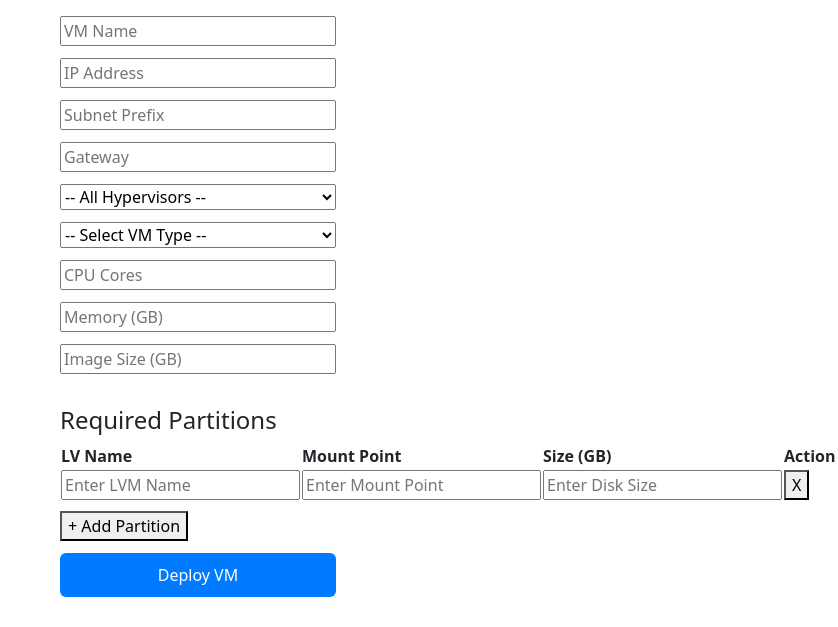
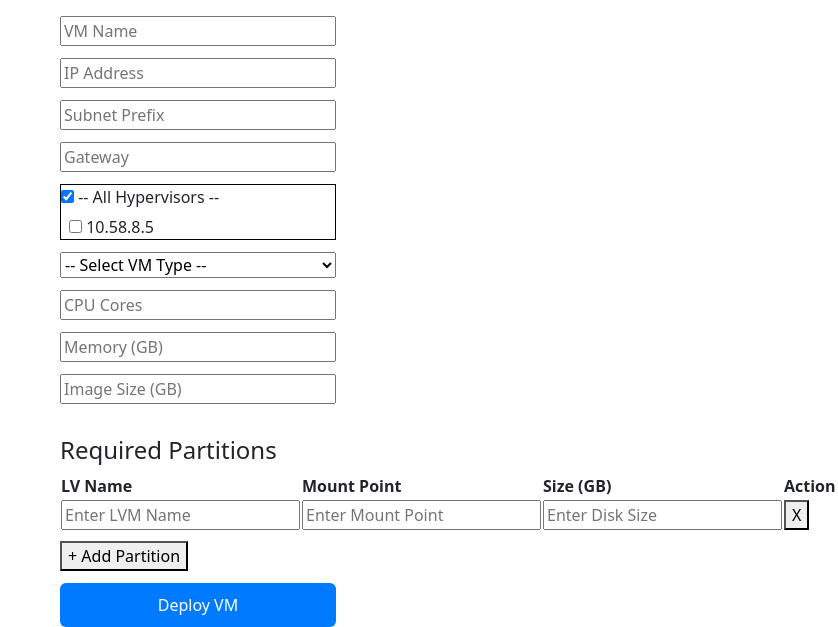
Before and after one commit to kasimani/VM_Deployment_Automation, a Flask app: page /deploy_vm in a window 1280 px wide. Shown: the part 181-808 px from the top of the page, without its empty margins (442-1280 px from the left). Before the commit the page ends 778 px from the top, so only its background shows below. Run offline with Flask 3, Linux system fonts and the light colour scheme; data comes from the database, SQL or seed files in the repository.

Commit message:
Check Box option for HVs

```diff
--- a/deploy_vm_handler2.py
+++ b/deploy_vm_handler2.py
@@ -127,7 +127,7 @@ def deploy_vm_route(request, render_template, redirect, url_for, flash):
         ip_addr = (request.form.get("ip_addr") or "").strip()
         subnetprefix = (request.form.get("subnetprefix") or "24").strip()
         vm_gateway = (request.form.get("vm_gateway") or "").strip()
-        hv_id_selected = request.form.get("hv_id")
+        hv_id_selected = request.form.getlist("hv_id")
 
         qcow2_images = {
             "deployer": "NSP_K8S_PLATFORM_RHEL*.qcow2",
@@ -178,8 +178,12 @@ def deploy_vm_route(request, render_template, redirect, url_for, flash):
 
         bundles = [{"base_name": base_name, "count": vm_count, "spec": base_spec}]
 
-        if hv_id_selected and hv_id_selected.lower() != "all":
-            hypervisors = [hv for hv in hypervisors if str(hv["id"]) == hv_id_selected]
+        # if hv_id_selected and hv_id_selected.lower() != "all":
+        #     hypervisors = [hv for hv in hypervisors if str(hv["id"]) == hv_id_selected]
+        if not hv_id_selected or "all" in hv_id_selected:
+            pass
+        else:
+            hypervisors = [hv for hv in hypervisors if str(hv["id"]) in hv_id_selected]
 
         plan = build_deployment_plan(hypervisors, bundles)
         logging.info(f"Deployment plan: {plan}")
--- a/templates/deploy_vm.html
+++ b/templates/deploy_vm.html
@@ -9,15 +9,59 @@
         <input type="text" name="subnetprefix" placeholder="Subnet Prefix" required>
         <input type="text" name="vm_gateway" placeholder="Gateway" required>
 
-        <select name="hv_id">
-            <option value="all" selected>-- All Hypervisors --</option>
+<!--        <select name="hv_id">
+            <option value="all" selected>&#45;&#45; All Hypervisors &#45;&#45;</option>
             {% for hv in hypervisors %}
                 <option value="{{ hv.id }}">{{ hv.ip }}</option>
             {% endfor %}
-        </select>
+        </select>-->
 
+        <div style="display:flex; flex-direction:column; gap:6px; border: 1px solid black;">
+
+              <label><input type="checkbox" id="hv_all" value="all" checked> -- All Hypervisors --</label>
+
+              <div id="hv_list" style="padding-left:8px;">
+                {% for hv in hypervisors %}
+                  <label style="display:block;">
+                    <input type="checkbox" name="hv_id" value="{{ hv.id }}" class="hv_item">
+                    {{ hv.ip }}
+                  </label>
+                {% endfor %}
+              </div>
+        </div>
+
+        <script>
+          // Simple “Select All” logic
+        const hvAll = document.getElementById('hv_all');
+        const hvItems = document.querySelectorAll('.hv_item');
+
+        // default: all selected, but users must be able to click others
+        hvItems.forEach(cb => cb.disabled = false);
+
+        hvAll.addEventListener('change', () => {
+            if (hvAll.checked) {
+                // if ALL checked → uncheck all individuals
+                hvItems.forEach(cb => { cb.checked = false; });
+            }
+        });
+
+        // if any individual HV is selected → uncheck ALL
+        hvItems.forEach(cb => {
+            cb.addEventListener('change', () => {
+                if (cb.checked) {
+                    hvAll.checked = false;
+                } else {
+                    // if user deselects individuals and none selected → fallback to ALL
+                    const anyChecked = [...hvItems].some(i => i.checked);
+                    if (!anyChecked) hvAll.checked = true;
+                }
+            });
+        });
+        </script>
+
+<!--        <label for="vm_type">Select VM Type:</label>-->
         <select id="vm_type" name="vm_type" required onchange="toggleVmCount()">
-            <label for="vm_type">Select VM Type:</label>
+<!--            <label for="vm_type">Select VM Type:</label>-->
             <option value="">-- Select VM Type --</option>
             <option value="deployer">Deployer</option>
             <option value="nfm-p">NFM-P</option>
```
Also changed, not shown: 1 other file.
